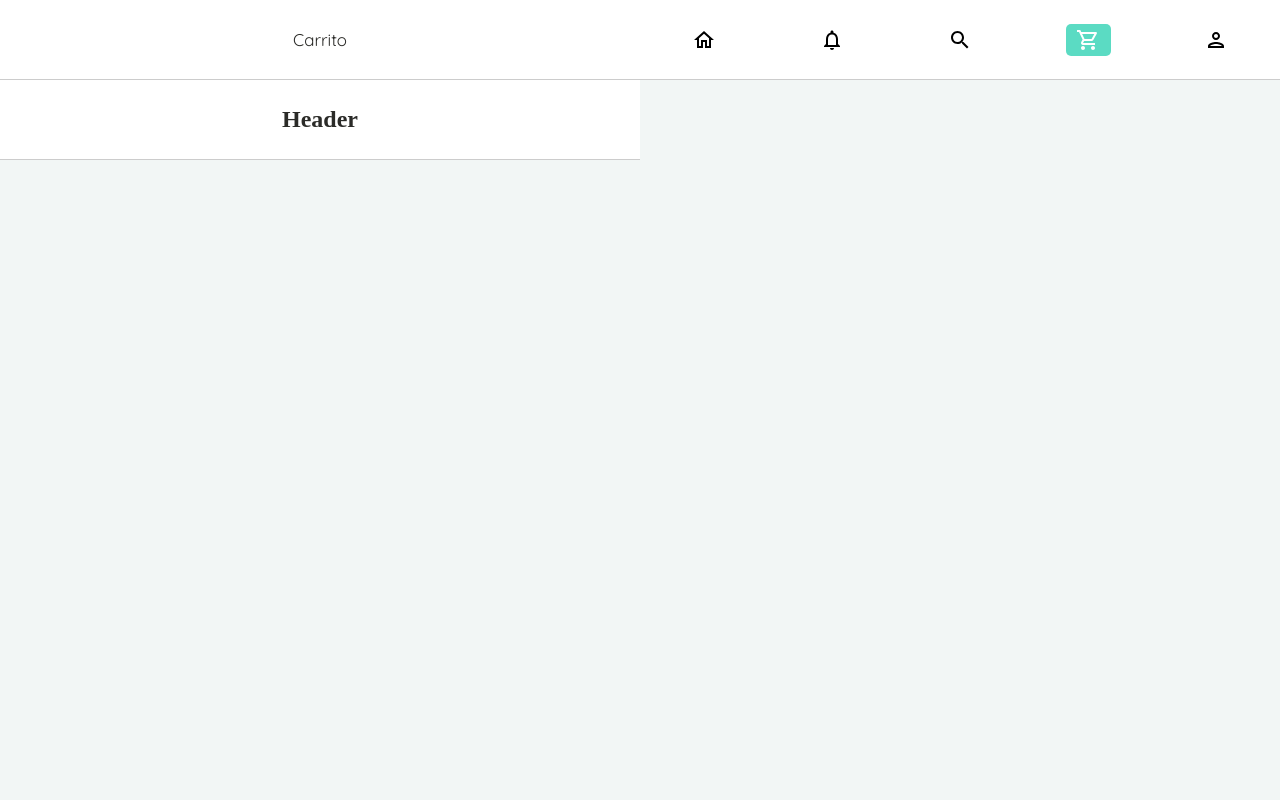
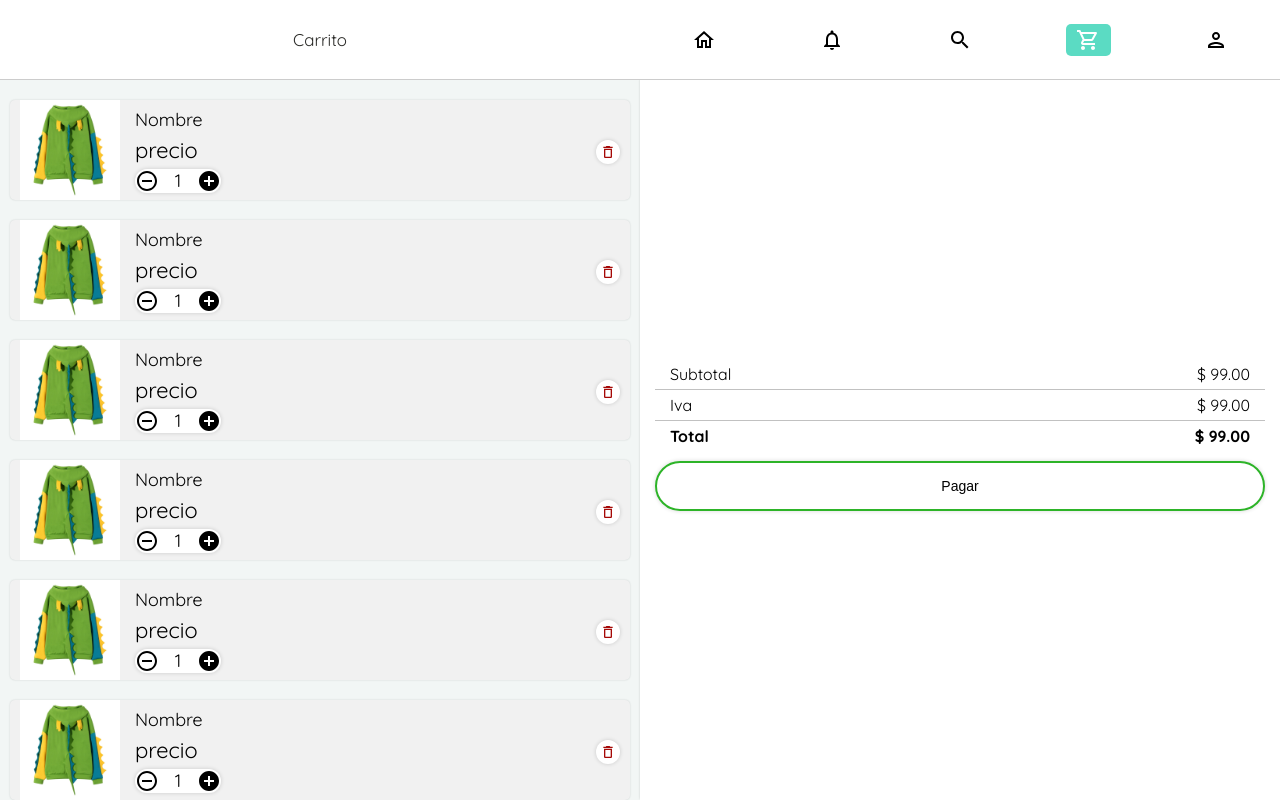
Before and after one commit to oozmakappajs/Louis-Monstruon-front, a React app: page /cart in a window 1280 px wide. Built offline with nearby package versions, Linux system fonts and the light colour scheme.

Commit message:
Setting containers to Cart.js

```diff
--- a/src/assets/styles/components/CartCard.scss
+++ b/src/assets/styles/components/CartCard.scss
@@ -1,10 +1,8 @@
-@import '../lib/fonts';
-
 .CartCard {
-  font-family: 'Quicksand', sans-serif;
+  font-family: 'Quicksand Regular';
   height: 100px;
-  width: calc(100% - 40px);
-  margin: 20px;
+  width: calc(100% - 20px);
+  margin: 20px 10px;
   display: flex;
   background: #F1F1F1 0% 0% no-repeat padding-box;
   box-shadow: 0px 0px 2px #00000029;
--- a/src/assets/styles/containers/CartContainer.scss
+++ b/src/assets/styles/containers/CartContainer.scss
@@ -1,10 +1,8 @@
 @import '../lib/palette';
-@import '../lib/fonts';
 
 .CartContainer {
-  font-family: 'Quicksand', sans-serif;
+  font-family: 'Quicksand Regular';
   color: map-get(map-get($palette,greyColors), black);
-  height: 100vh;
   &__info {
     display: flex;
     justify-content: center;
@@ -24,17 +22,19 @@
       width: calc(100% - 60px);
       justify-content: space-between;
       align-items: center;
-      margin: 0 30px;
+      margin: 0 15px;
+      padding: 0 15px;
       border-bottom: solid 1px #C1C1C1;
       color: black;
       min-height: 30px;
       &--total {
-        font-weight: 900;
-        margin-bottom: 16px;
+        font-family: 'Quicksand Bold';
+        border-bottom: none;
       }
     }
-  }
-  button {
-    width: calc(100% - 40px);
+    button {
+      width: calc(100% - 30px);
+      margin: 10px 0;
+    }
   }
 }
--- a/src/assets/styles/pages/cart.scss
+++ b/src/assets/styles/pages/cart.scss
@@ -1,15 +1,41 @@
+@import '../lib/palette';
+
 .cart {
   grid-area: 1 / 1 / 3 / 2;
-  overflow: scroll;
+  overflow-y: auto;
+  padding-bottom: 15px;
 }
 
 .total_amount {
   grid-area: 3 / 1 / 4 / 2;
+  background: map-get(map-get($palette, lightTheme), white);
+  box-shadow: 0px -1px 2px #00000029;
 }
 
 @media screen and (min-width: 500px) {
   .cart {
+    grid-area: 1 / 1 / 3 / 3;
+  }
+
+  .total_amount {
+    grid-area: 3 / 1 / 4 / 3;
+  }
+}
+
+@media screen and (min-width: 570px) {
+  .cart {
     grid-area: 1 / 1 / 4 / 2;
+    &::-webkit-scrollbar {
+      width: 8px;
+      border-radius: 8px;
+      background: map-get(map-get($palette, greyColors), moon);
+    }
+    &::-webkit-scrollbar-thumb {
+      width: 8px;
+      border-radius: 8px;
+      background: map-get(map-get($palette, lightTheme), content);
+      cursor: pointer;
+    }
   }
 
   .total_amount {
--- a/src/components/CartCard.js
+++ b/src/components/CartCard.js
@@ -1,8 +1,10 @@
 import React from 'react';
-import '../assets/styles/components/CartCard.scss';
-import product from '../assets/images/products/dino2.jpg';
+
 import QuantityCounter from './elements/QuantityCounter';
 import IconButton from './elements/IconButton';
+import product from '../assets/images/products/dino2.jpg';
+
+import '../assets/styles/components/CartCard.scss';
 
 const CartCard = () => {
   return (
--- a/src/containers/CartContainer.js
+++ b/src/containers/CartContainer.js
@@ -1,15 +1,26 @@
 import React from 'react';
+
+import CartCard from '../components/CartCard';
+import Button from '../components/elements/Button';
+
 import '../assets/styles/containers/CartContainer.scss';
-import Button from '../components/elements/Button';
-import CartCard from '../components/CartCard';
 
 const CartContainer = () => {
   return (
-    <div className="CartContainer">
+    <>
+      <div className="cart">
         <CartCard />
         <CartCard />
-      <div className="CartContainer__info">
-        <div className="CartContainer__info-description">
+        <CartCard />
+        <CartCard />
+        <CartCard />
+        <CartCard />
+        <CartCard />
+        <CartCard />
+        <CartCard />
+        <CartCard />
+      </div>
+      <div className="total_amount CartContainer__info">
         <div className="CartContainer__info-description">
           <div className="CartContainer__info-item">
             <p>Subtotal</p>
@@ -24,10 +35,9 @@ const CartContainer = () => {
             <p>$ 99.00</p>
           </div>
         </div>
+        <Button name="success">Pagar</Button>
       </div>
-        <Button type="success" />
-      </div>
-    </div>
+    </>
   );
 };
 
--- a/src/pages/Cart.js
+++ b/src/pages/Cart.js
@@ -1,85 +1,12 @@
 import React from 'react';
+
+import CartContainer from '../containers/CartContainer';
+
 import '../assets/styles/pages/cart.scss';
 
 const Cart = (props) => {
   return (
-    <>
-      <header className="header">
-        <h2>Header</h2>
-      </header>
-      <main className="content">
-        <section className="cart">
-          <div>
-            <p>item cart</p>
-          </div>
-          <div>
-            <p>item cart</p>
-          </div>
-          <div>
-            <p>item cart</p>
-          </div>
-          <div>
-            <p>item cart</p>
-          </div>
-          <div>
-            <p>item cart</p>
-          </div>
-          <div>
-            <p>item cart</p>
-          </div>
-          <div>
-            <p>item cart</p>
-          </div>
-          <div>
-            <p>item cart</p>
-          </div>
-          <div>
-            <p>item cart</p>
-          </div>
-          <div>
-            <p>item cart</p>
-          </div>
-          <div>
-            <p>item cart</p>
-          </div>
-          <div>
-            <p>item cart</p>
-          </div>
-          <div>
-            <p>item cart</p>
-          </div>
-          <div>
-            <p>item cart</p>
-          </div>
-          <div>
-            <p>item cart</p>
-          </div>
-          <div>
-            <p>item cart</p>
-          </div>
-          <div>
-            <p>item cart</p>
-          </div>
-        </section>
-        <section className="total_amount">
-          <div>
-            <p>subtotal</p>
-          </div>
-          <div>
-            <p>iva</p>
-          </div>
-          <div>
-            <p>total</p>
-          </div>
-          <div>
-            <p>payment button</p>
-          </div>
-        </section>
-      </main>
-      <nav className="menu_navigation">
-        <h2>Menu de Navegación</h2>
-      </nav>
-    </>
+    <CartContainer />
   );
 };
 
```
Lines whose indentation alone changed are shown as unchanged.
